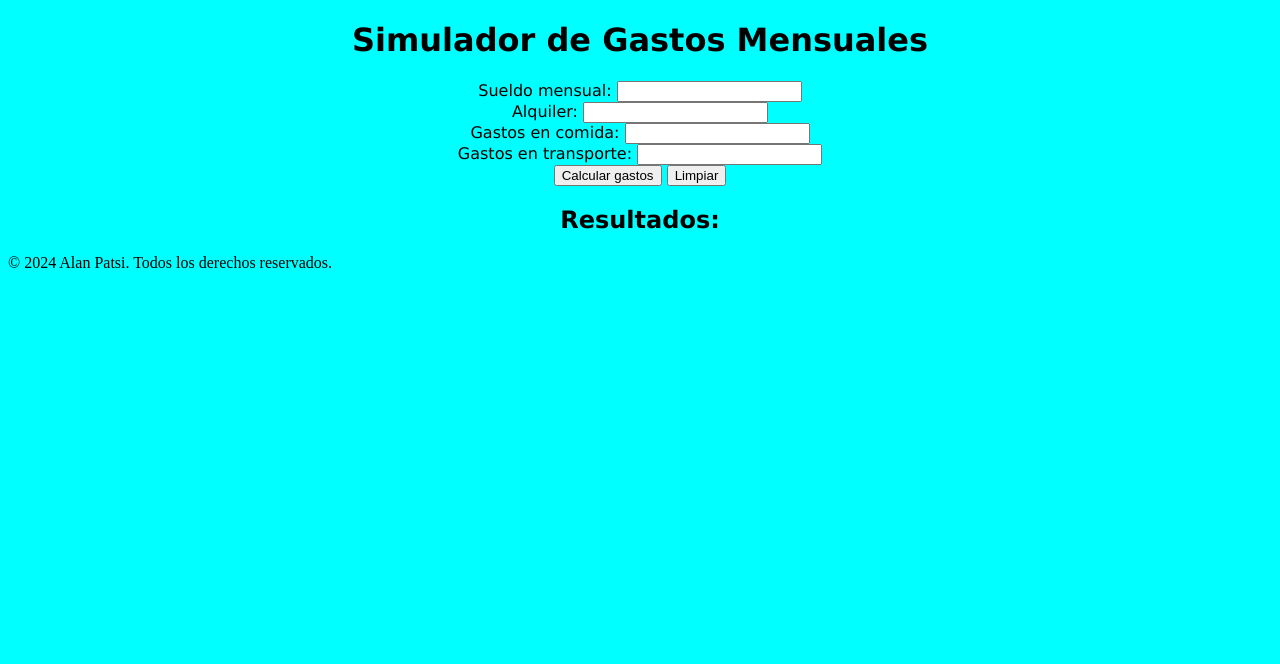
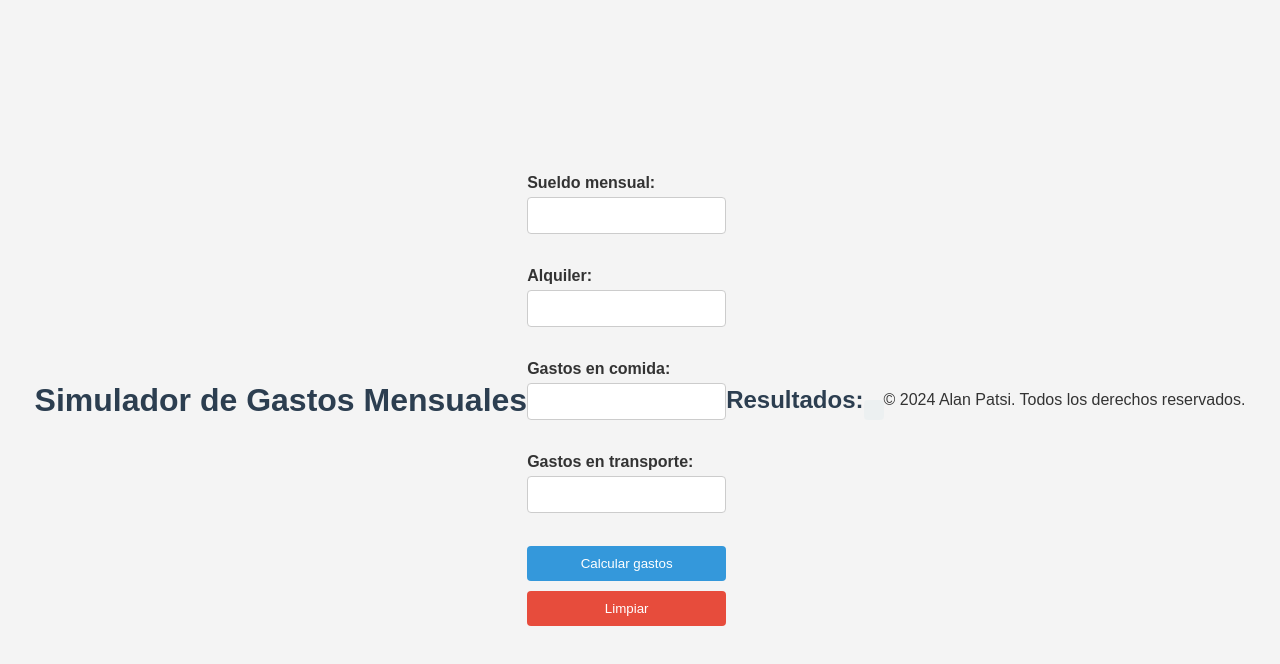
Before and after one commit to AlanPatsi02/ProyectoFinal_AlanPatsi, a plain HTML site: page index.html in a window 1280 px wide. Drawn offline with Linux system fonts and the light colour scheme; some packages are replaced by stand-ins of ours; a script that the page names is missing.

Commit message:
Agregamos css para toda la página y un @media para adaptar a celu

```diff
--- a/styles.css
+++ b/styles.css
@@ -1,7 +1,95 @@
-body{
-    background-color: aqua;
+body {
+    font-family: 'Arial', sans-serif;
+    background-color: #f4f4f4;
+    color: #333;
+    margin: 0;
+    padding: 0;
+    display: flex;
+    justify-content: center;
+    align-items: center;
+    height: 100vh;
 }
-h1 , h2 , form ,div{
+
+.container {
+    background-color: #fff;
+    padding: 20px;
+    border-radius: 8px;
+    box-shadow: 0 0 15px rgba(0, 0, 0, 0.1);
+    max-width: 400px;
+    width: 100%;
+}
+
+h1, h2 {
+    color: #2c3e50;
     text-align: center;
-    font-family: Verdana, Geneva, Tahoma, sans-serif;
+    margin-bottom: 20px;
 }
+
+p {
+    margin: 10px 0;
+}
+
+form {
+    display: flex;
+    flex-direction: column;
+}
+
+label {
+    margin-bottom: 5px;
+    font-weight: bold;
+}
+
+input[type="text"], input[type="number"] {
+    padding: 10px;
+    margin-bottom: 15px;
+    border: 1px solid #ccc;
+    border-radius: 4px;
+}
+
+input[type="text"]:focus, input[type="number"]:focus {
+    border-color: #3498db;
+    outline: none;
+}
+
+button {
+    background-color: #3498db;
+    color: #fff;
+    border: none;
+    padding: 10px;
+    border-radius: 4px;
+    cursor: pointer;
+    transition: background-color 0.3s;
+}
+
+button:hover {
+    background-color: #2980b9;
+}
+
+#borrarDatos {
+    background-color: #e74c3c;
+    margin-top: 10px;
+}
+
+#borrarDatos:hover {
+    background-color: #c0392b;
+}
+
+#resultados {
+    margin-top: 20px;
+    padding: 10px;
+    background-color: #ecf0f1;
+    border-radius: 4px;
+}
+
+#error {
+    color: #e74c3c;
+    font-weight: bold;
+    margin-top: 10px;
+}
+
+@media (max-width: 480px) {
+    .container {
+        padding: 15px;
+        width: 90%;
+    }
+}
```
